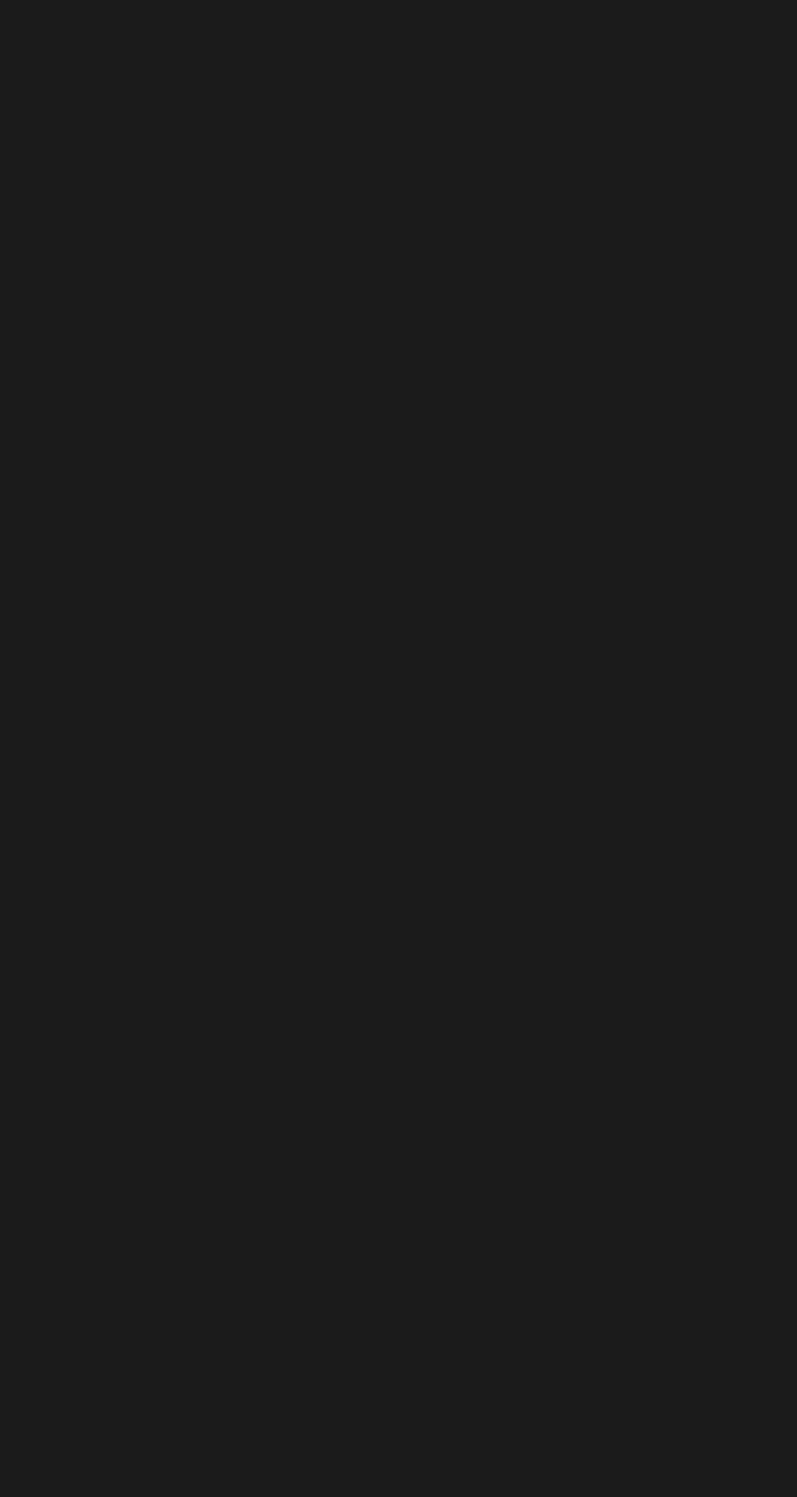
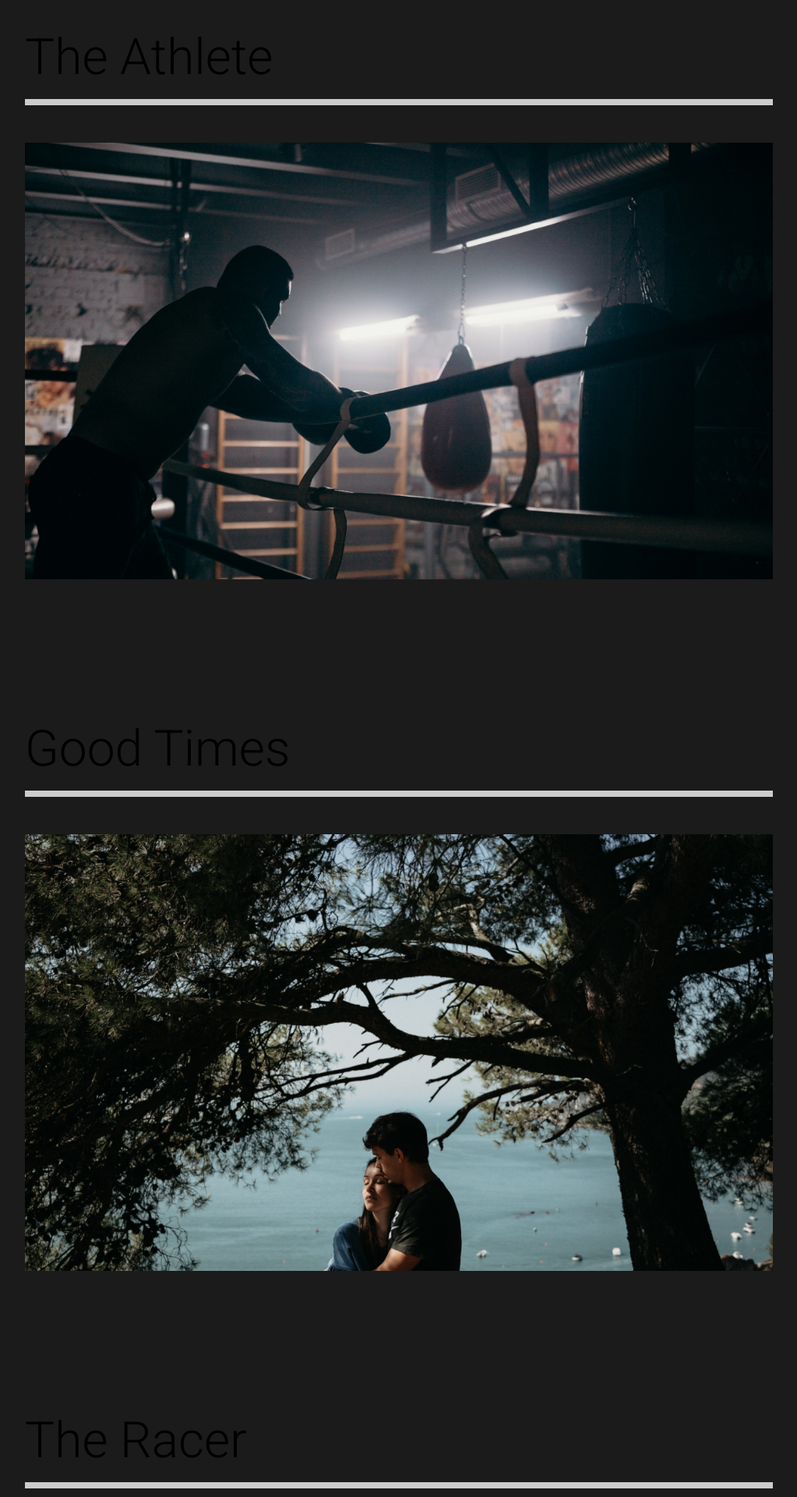
Before and after one commit to Mridul2820/capture-portofolio, a React (Create React App) app: page /work in a window 1280 px wide. Shown: the part 140-2060 px from the top of the page at 78% size, without its empty margins (128-1151 px from the left). Before the commit the page ends 800 px from the top, so only its background shows below. Built offline with nearby package versions, Linux system fonts and the light colour scheme.

Commit message:
our work page creation

```diff
--- a/src/pages/OurWork.js
+++ b/src/pages/OurWork.js
@@ -1,11 +1,63 @@
 import React from 'react'
+import { Link } from "react-router-dom";
+import styled from 'styled-components';
+
+import athleteSmall from '../images/athlete-small.png'
+import goodtimesSmall from '../images/goodtimes-small.png'
+import theracerSmall from '../images/theracer-small.png'
 
 const OurWork = () => {
     return (
-        <div>
-            <h1>Work</h1>
-        </div>
+        <StyledWork>
+            <StyledMovie>
+                <h2>The Athlete</h2>
+                <div className="line"></div>
+                <Link>
+                    <img src={athleteSmall} alt="athleteSmall"/>
+                </Link>
+            </StyledMovie>
+            <StyledMovie>
+                <h2>Good Times</h2>
+                <div className="line"></div>
+                <Link>
+                    <img src={goodtimesSmall} alt="goodtimesSmall"/>
+                </Link>
+            </StyledMovie>
+            <StyledMovie>
+                <h2>The Racer</h2>
+                <div className="line"></div>
+                <Link>
+                    <img src={theracerSmall} alt="theracerSmall"/>
+                </Link>
+            </StyledMovie>
+        </StyledWork>
     )
 }
 
+const StyledWork = styled.div`
+    min-height: 100vh;
+    overflow: hidden;
+    padding: 5rem 10rem;
+
+    h2 {
+        padding: 1rem 0;
+    }
+`
+
+const StyledMovie = styled.div`
+    padding-bottom: 10rem;
+
+    .line {
+        height: 0.5rem;
+        background: #ccc;
+        margin-bottom: 3rem;
+    }
+
+    img {
+        width: 100%;
+        height: 70vh;
+        object-fit: cover;
+    }
+`
+
 export default OurWork
```
